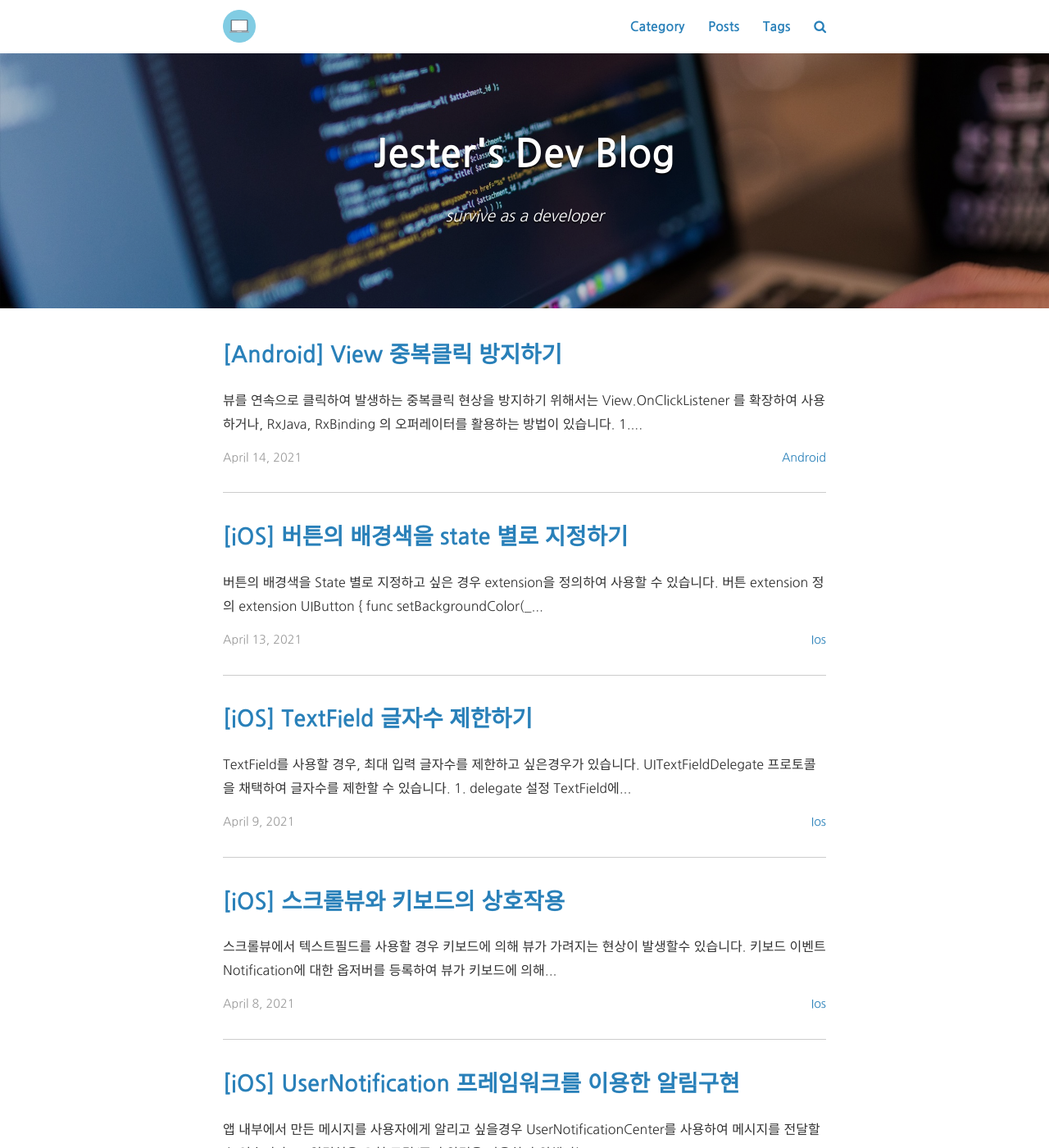
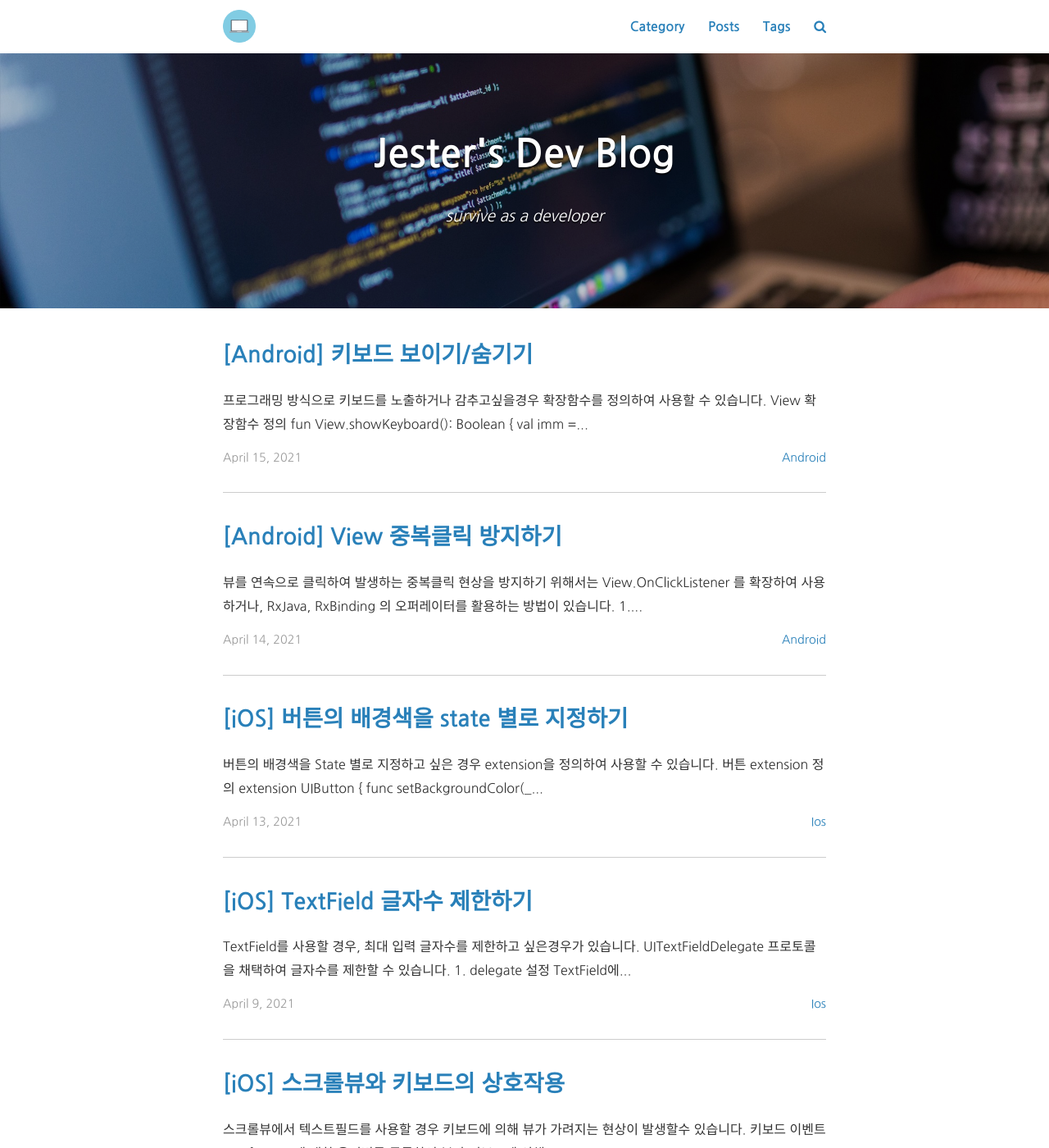
Before and after one commit to jesterz91/jesterz91.github.io, a Jekyll site: the page built from index.html, in a window 1280 px wide and 1400 px high. Shown: the whole window at 82% size. Built offline with Jekyll 4.4.1, drawn with Linux system fonts in a browser that asks for light colours; nearby versions of some CDN libraries; the list of posts is cut into pages by our own code; a style sheet for code colours, icons or effects is not loaded; some of the changed text lies outside the part shown.

Commit message:
New post: android keyboard show/hide

````diff
--- a/_posts/android/2021-04-14-android-safe-click.md
+++ b/_posts/android/2021-04-14-android-safe-click.md
@@ -56,12 +56,11 @@ class MainActivity : AppCompatActivity() {
     ...
     override fun onCreate(savedInstanceState: Bundle?) {
         ...
-        view.setOnSafeClickListener {
+        view.setOnSafeClickListener { view ->
             // TODO
         }
     }
 }
-
 ```
 
 ```kotlin
@@ -86,11 +85,8 @@ class MainActivity : AppCompatActivity(), View.OnClickListener {
 
 [![Xcode]({{ site.url }}/assets/reactivex/throttle_first.png)]({{ site.url }}/assets/reactivex/throttle_first.png){: data-lightbox="imgs" }
 
-
 `RxJava`와 `RxBinding`을 사용하고 있는 경우,
 `clicks`, `throttleFirst` 오퍼레이터를 사용하여 중복클릭을 방지할 수 있습니다.
-
-***
 
 #### 확장함수 정의
 
@@ -100,8 +96,6 @@ fun View.safeClicks(): Observable<Unit> {
                    .observeOn(AndroidSchedulers.mainThread())
 }
 ```
-
-***
 
 #### 확장함수 사용
 
--- /dev/null
+++ b/_posts/android/2021-04-15-android-keyboard.md
@@ -0,0 +1,34 @@
+---
+layout: post
+title:  "[Android] 키보드 보이기/숨기기 "
+date:   2021-04-15 00:00:00
+categories: Android
+tags: Android Kotlin
+---
+
+![ios]({{ site.url }}/assets/logo/android.png)
+
+프로그래밍 방식으로 키보드를 노출하거나 감추고싶을경우 확장함수를 정의하여 사용할 수 있습니다.
+
+***
+
+#### View 확장함수 정의
+
+```kotlin
+fun View.showKeyboard(): Boolean {
+    val imm = context.getSystemService<InputMethodManager>()
+    return imm?.showSoftInput(this, 0) ?: false
+}
+
+fun View.hideKeyboard(): Boolean {
+    val imm = context.getSystemService<InputMethodManager>()
+    return imm?.hideSoftInputFromWindow(windowToken, 0) ?: false
+}
+```
+
+#### View 확장함수 사용
+```kotlin
+view.showKeyboard() // 키보드 보이기
+
+view.hideKeyboard() // 키보드 숨기기
+```
````
